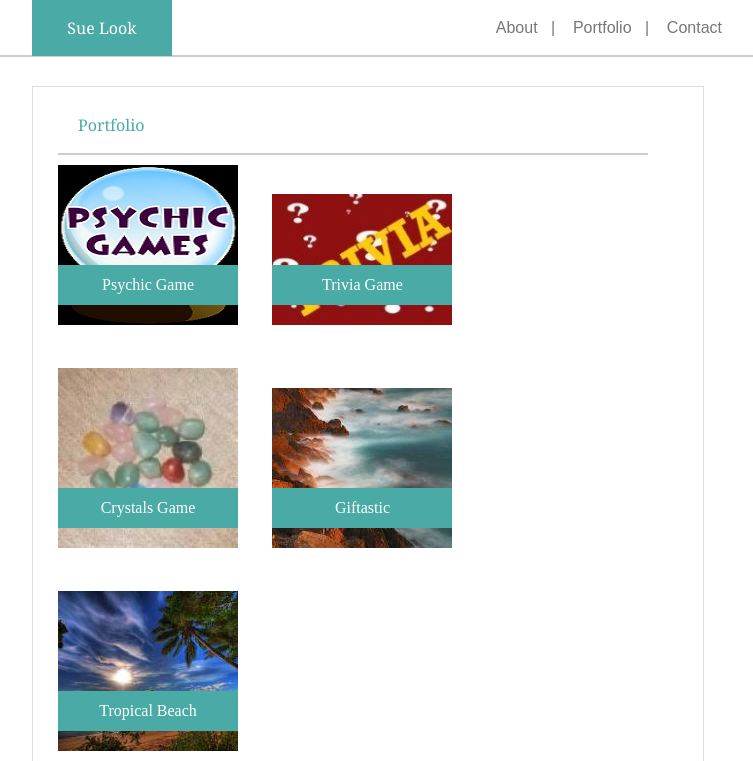
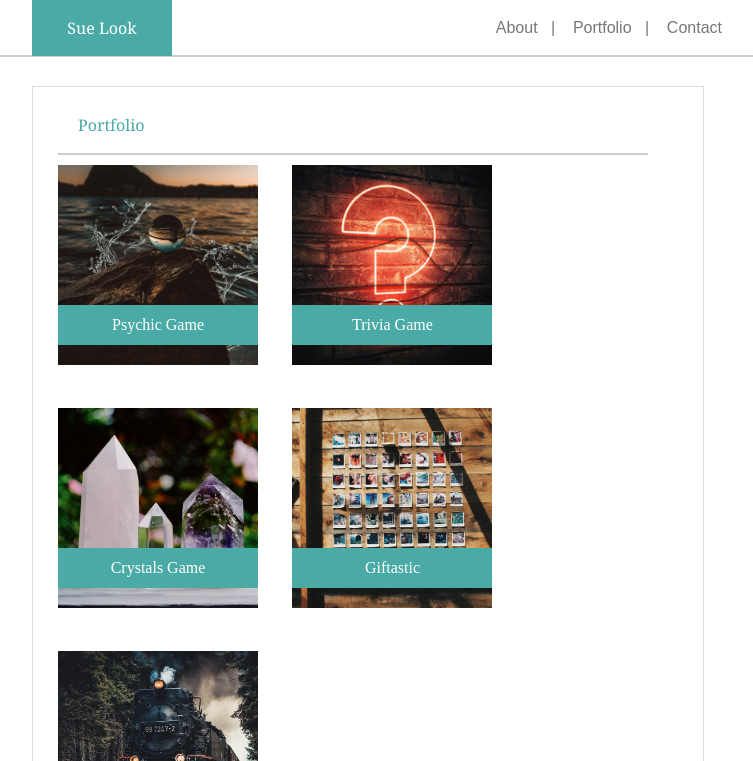
Before and after one commit to looksue/Responsive-Portfolio, a plain HTML site: page portfolio.html in a window 1280 px wide. Shown: the top 761 px of the page, without its empty margins (168-921 px from the left). Drawn offline with Linux system fonts and the light colour scheme.

Commit message:
updated images and made header static

```diff
--- a/assets/css/style.css
+++ b/assets/css/style.css
@@ -118,10 +118,15 @@ footer {
     margin: 0px;
     background-color: #4aaaa5;
     color: white;
-    width: 180px;
+    width: 200px;
     height: 40px;
     line-height: 40px;
     font-family: 'Times New Roman', Times, serif;
+}
+
+.imgPort {
+    height: 200px;
+    width: 200px;
 }
 
 @media screen and (max-width: 980px) {
@@ -188,4 +193,7 @@ footer {
     textarea {
         width: 80%;
     }
+    header {
+        position: static;
+    }
 }
--- a/portfolio.html
+++ b/portfolio.html
@@ -25,28 +25,28 @@
                 <h2>Portfolio</h2>
                 <div class="div-port">
                     <a href="https://looksue.github.io/Psychic-Game/">
-                        <img src="assets\images\psychic.png" alt="psychic game">
+                        <img class="imgPort" src="assets\images\sq_psychic.jpeg" alt="psychic game">
                         <div class="div-label">Psychic Game</div>
                     </a>
                 </div>
                 <div class="div-port">
                    <a href="https://looksue.github.io/TriviaGame/">
-                    <img src="assets\images\trivia.jpg" alt="trivia game">
+                    <img class="imgPort" src="assets\images\sq_trivia.png" alt="trivia game">
                     <div class="div-label">Trivia Game</div>
                 </div>
                 <div class="div-port">
                         <a href="https://looksue.github.io/unit-4-game/">
-                    <img src="assets\images\crystals.jpg" alt="crystals game">
+                    <img class="imgPort" src="assets\images\sq_crystals.jpeg" alt="crystals game">
                     <div class="div-label">Crystals Game</div>
                 </div>
                 <div class="div-port">
                         <a href="https://looksue.github.io/giftastic/">
-                    <img src="assets\images\rocky_coast.jpg" alt="rocky coast">
+                    <img class="imgPort" src="assets\images\sq_giftastic.jpeg" alt="giftastic">
                     <div class="div-label">Giftastic</div>
                 </div>
                 <div class="div-port">
-                    <img src="assets\images\tropical_beach.jpg" alt="tropical beach">
-                    <div class="div-label">Tropical Beach</div>
+                    <img class="imgPort" src="assets\images\sq_train2.jpeg" alt="train schedule">
+                    <div class="div-label">Train Schedule</div>
                 </div>
             </article>
 
```
Also changed, not shown: index.html (+1 -2 lines), assets/images/crystals.jpg (deleted), assets/images/psychic.png (deleted), assets/images/rocky_coast.jpg (deleted), assets/images/sq_crystals.jpeg (added), assets/images/sq_giftastic.jpeg (added), assets/images/sq_psychic.jpeg (added), assets/images/sq_train.jpeg (added), assets/images/sq_train2.jpeg (added), assets/images/sq_trivia.png (added), assets/images/trivia.jpg (deleted), assets/images/tropical_beach.jpg (deleted).
